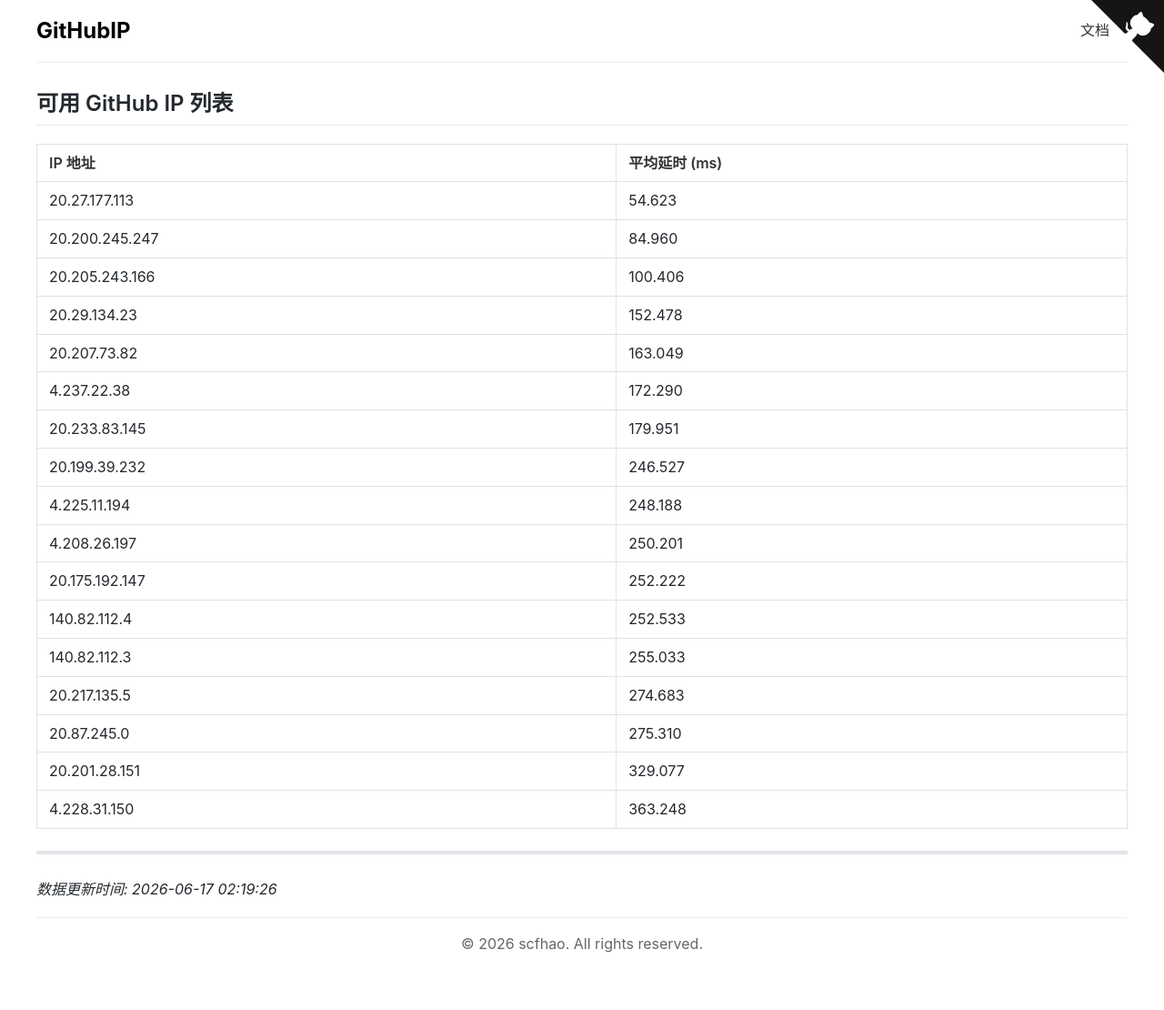
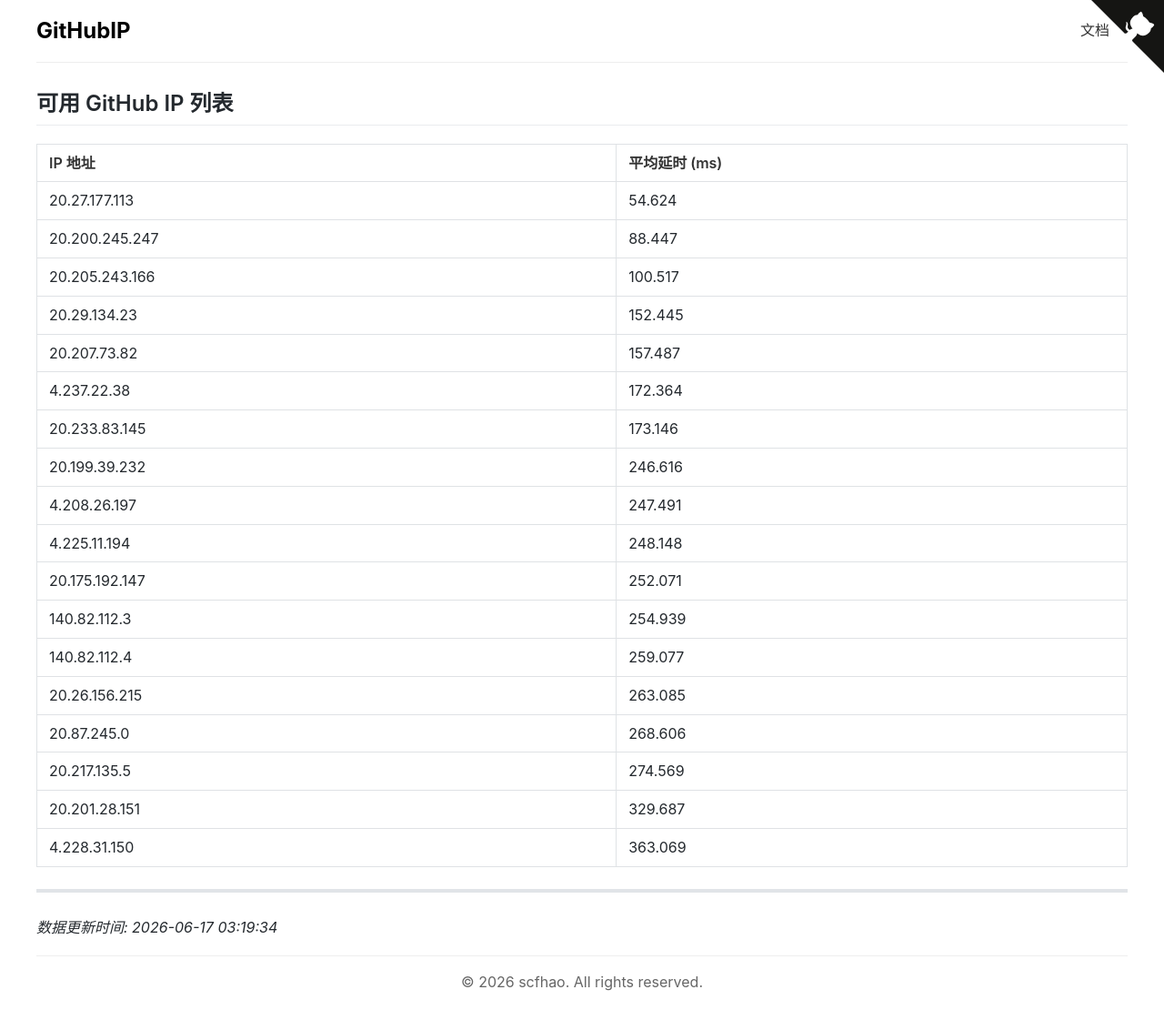
Before and after one commit to scfhao/GitHubIP, a Jekyll site: the page built from index.md, in a window 1280 px wide. Shown: the whole page at 91% size. Built offline with Jekyll 4.4.1, drawn with Linux system fonts in a browser that asks for light colours; before the commit the page ends 1068 px from its top, so only the background shows below that.

Commit message:
自动脚本执行 - 2026-06-17 03:19:34

```diff
--- a/index.md
+++ b/index.md
@@ -1,31 +1,32 @@
 ---
 layout: home
 title: GitHub IP 列表
-date: 2026-06-17 02:19:26
+date: 2026-06-17 03:19:34
 ---
 
 ## 可用 GitHub IP 列表
 
 | IP 地址 | 平均延时 (ms) |
 |---------|--------------|
-| 20.27.177.113 | 54.623 |
-| 20.200.245.247 | 84.960 |
-| 20.205.243.166 | 100.406 |
-| 20.29.134.23 | 152.478 |
-| 20.207.73.82 | 163.049 |
-| 4.237.22.38 | 172.290 |
-| 20.233.83.145 | 179.951 |
-| 20.199.39.232 | 246.527 |
-| 4.225.11.194 | 248.188 |
-| 4.208.26.197 | 250.201 |
-| 20.175.192.147 | 252.222 |
-| 140.82.112.4 | 252.533 |
-| 140.82.112.3 | 255.033 |
-| 20.217.135.5 | 274.683 |
-| 20.87.245.0 | 275.310 |
-| 20.201.28.151 | 329.077 |
-| 4.228.31.150 | 363.248 |
+| 20.27.177.113 | 54.624 |
+| 20.200.245.247 | 88.447 |
+| 20.205.243.166 | 100.517 |
+| 20.29.134.23 | 152.445 |
+| 20.207.73.82 | 157.487 |
+| 4.237.22.38 | 172.364 |
+| 20.233.83.145 | 173.146 |
+| 20.199.39.232 | 246.616 |
+| 4.208.26.197 | 247.491 |
+| 4.225.11.194 | 248.148 |
+| 20.175.192.147 | 252.071 |
+| 140.82.112.3 | 254.939 |
+| 140.82.112.4 | 259.077 |
+| 20.26.156.215 | 263.085 |
+| 20.87.245.0 | 268.606 |
+| 20.217.135.5 | 274.569 |
+| 20.201.28.151 | 329.687 |
+| 4.228.31.150 | 363.069 |
 
 ---
 
-*数据更新时间: 2026-06-17 02:19:26*
+*数据更新时间: 2026-06-17 03:19:34*
```
